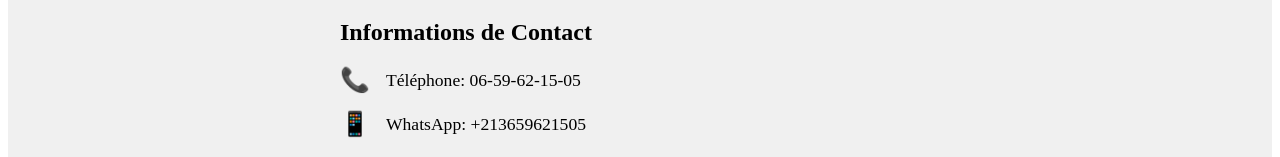
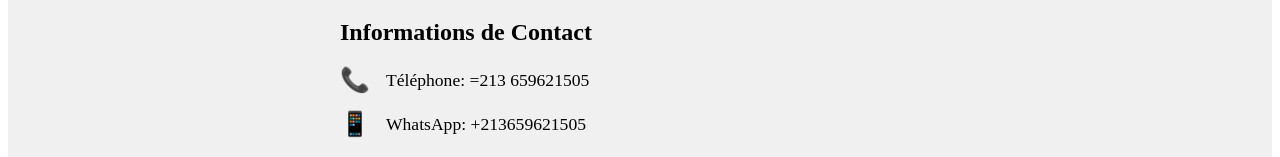
Before and after one commit to aymenelctec22/absmart, a React (Vite) app: page / in a window 1280 px wide. Shown: the part 1834-1991 px from the top of the page. Built offline with nearby package versions, Linux system fonts and the light colour scheme.

Commit message:
Initial commit

```diff
--- a/src/App.jsx
+++ b/src/App.jsx
@@ -561,7 +561,7 @@ const App = () => {
                         <h3>Informations de Contact</h3>
                         <div className="info-item">
                             <span>📞</span>
-                            <p>Téléphone: 06-59-62-15-05</p>
+                            <p>Téléphone: =213 659621505</p>
                         </div>
                         <div className="info-item">
                             <span>📱</span>
```
